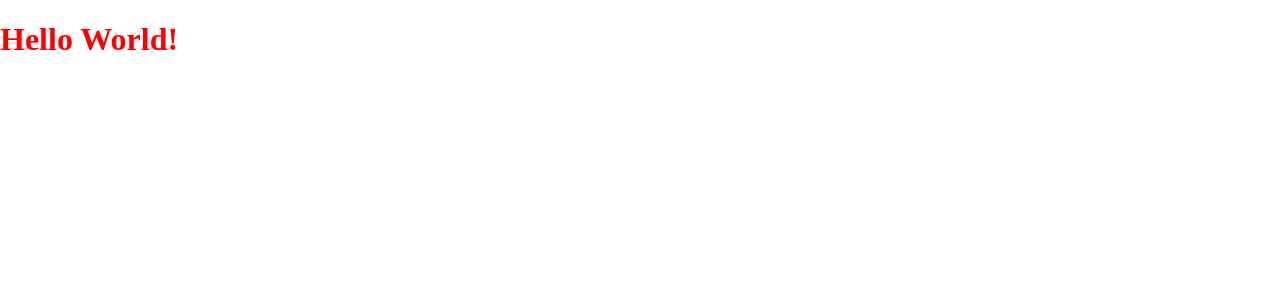
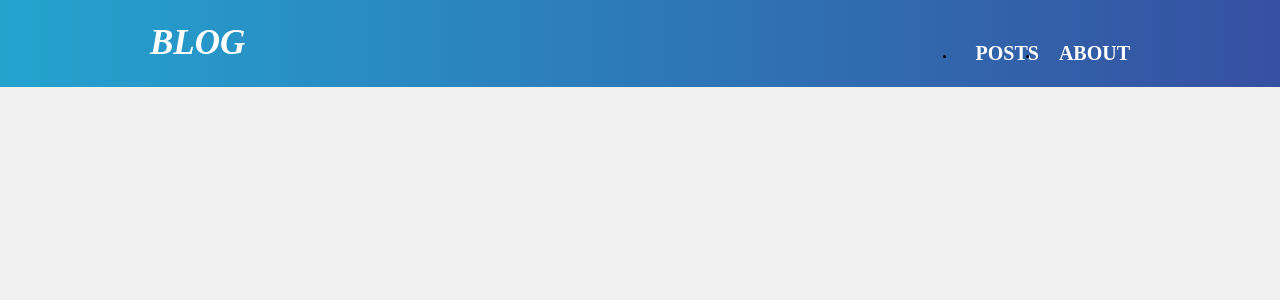
Before and after one commit to tienpham94/blog-react, a React app: page / in a window 1280 px wide. Shown: the top 300 px of the page. Built offline with nearby package versions, Linux system fonts and the light colour scheme.

Commit message:
Style the header

```diff
--- a/package.json
+++ b/package.json
@@ -3,7 +3,7 @@
   "private": true,
   "license": "MIT",
   "scripts": {
-    "start": "webpack-dashboard -- webpack-dev-server",
+    "start": "webpack-dev-server",
     "test": "jest"
   },
   "devDependencies": {
--- a/src/App.js
+++ b/src/App.js
@@ -1,10 +1,12 @@
 import React from 'react'
 
 import 'normalize.css'
-import styles from './App.css'
+// import styles from './App.css'
+import Header from './components/Header/Header'
+import Post from './components/Post/Post'
 
 const App = () => (
-  <h1 className={styles.heading}>Hello World!</h1>
+  <Header />
 )
 
 export default App
--- /dev/null
+++ b/src/base.css
@@ -0,0 +1,28 @@
+:root {
+  --site-width: 98rem;
+}
+
+html {
+  font-size: 62.5%;
+  box-sizing: border-box;
+}
+
+body {
+  background: #F1F1F1;
+}
+
+*,
+*::before,
+*::after {
+  box-sizing: inherit;
+}
+
+/* ul {
+  list-style: none;
+  padding: 0;
+  margin: 0;
+}
+
+a {
+  text-decoration: none;
+} */
--- /dev/null
+++ b/src/components/Header/Header.css
@@ -0,0 +1,40 @@
+.header {
+  background: linear-gradient(to right, #24A3CF, #3650A0);
+}
+
+.container {
+  display: flex;
+  justify-content: space-between;
+  max-width: var(--site-width);
+  margin: 0 auto;
+}
+
+.title {
+  color: white;
+  font-size: 3.5rem;
+  font-style: italic;
+  text-transform: uppercase;
+}
+
+.list {
+  display: flex;
+  align-items: center;
+  height: 100%;
+}
+
+.list-item {
+
+}
+
+.link {
+  color: #fff;
+  text-transform: uppercase;
+  font-weight: bold;
+  font-size: 2rem;
+  margin-left: 2rem;
+}
+
+.link:focus,
+.link:hover {
+  color: #24A3CF;
+}
--- /dev/null
+++ b/src/components/Header/Header.js
@@ -0,0 +1,18 @@
+import React from 'react'
+
+import styles from './Header.css'
+
+const Header = () => (
+  <header className={styles.header}>
+    <div className={styles.container}>
+      <h1 className={styles.title}>Blog</h1>
+      <nav>
+        <ul className={styles.list}>
+          <li className={styles.listItem}><a className={styles.link}>POSTS</a></li>
+          <li className={styles.listItem}><a className={styles.link}>ABOUT</a></li>
+        </ul>
+      </nav>
+    </div>
+  </header>
+)
+export default Header
--- /dev/null
+++ b/src/components/Post/Post.js
@@ -0,0 +1,10 @@
+import React from 'react'
+
+const Post = () => (
+  <div>
+    <h2><a href='#'>Blog title</a></h2>
+    <p>Content</p>
+  </div>
+)
+
+export default Post
--- a/src/index.js
+++ b/src/index.js
@@ -1,6 +1,7 @@
 import React from 'react'
 import { render } from 'react-dom'
 
+import './base.css'
 import App from './App'
 
 render(<App />, document.getElementById('app'))
```
Also changed, not shown: src/components/Post/Post.css (added).
